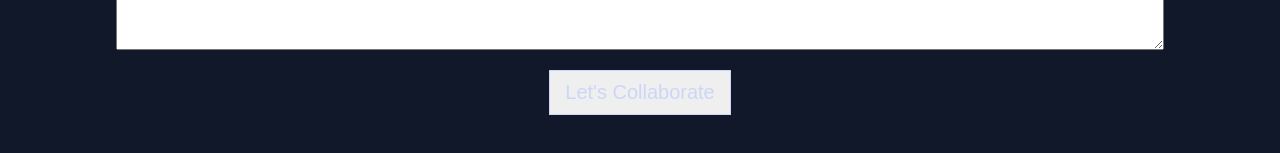
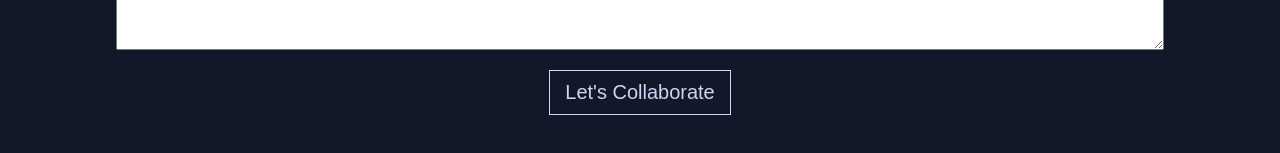
Before and after one commit to ColinBertin/portfolio, a React (Create React App) app: page / in a window 1280 px wide. Shown: the part 3352-3505 px from the top of the page. Built offline with nearby package versions, Linux system fonts and the light colour scheme.

Commit message:
add quick fix

```diff
--- a/src/App.jsx
+++ b/src/App.jsx
@@ -22,7 +22,7 @@ function App() {
         <About />
         {/* < Skills /> */}
         <Projects />
-        <Contact />
+        <Contact theme={theme} />
       </main>
     </div>
   );
--- a/src/components/contact/Contact.jsx
+++ b/src/components/contact/Contact.jsx
@@ -1,7 +1,7 @@
 import React from "react";
 import "./Contact.scss";
 
-const Contact = () => {
+const Contact = ({ theme }) => {
   return (
     <section className="contact">
       <h2>Contact</h2>
@@ -19,7 +19,7 @@ const Contact = () => {
           minLength="10"
           required
         ></textarea>
-        <button className="btn">Let's Collaborate</button>
+        <button className={`btn btn-${theme}`}>Let's Collaborate</button>
       </form>
     </section>
   );
--- a/src/components/contact/Contact.scss
+++ b/src/components/contact/Contact.scss
@@ -21,7 +21,11 @@ input[type=text], input[type=email], textarea {
   color: #ccd6f6;
   cursor: pointer;
   display: inline-flex;
+  background-color: var(--light-primary);
 }
+ .btn-dark {
+  background-color: var(--dark-primary);
+ }
 
 .btn:hover {
   transition-duration: 300ms;
```
